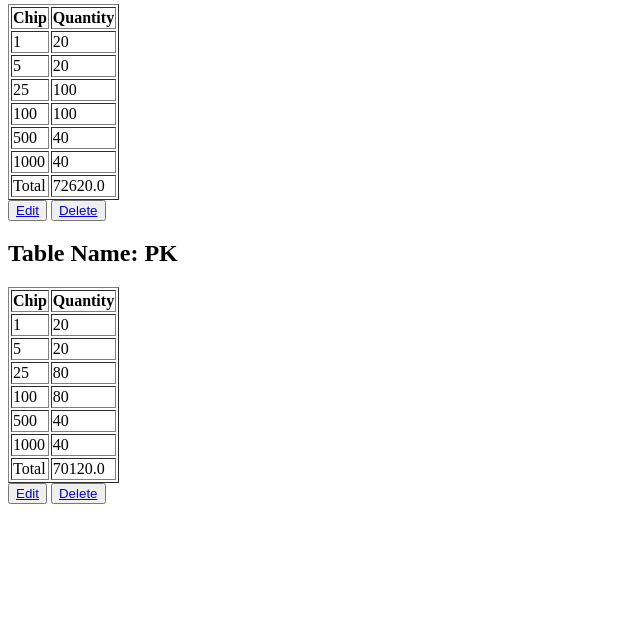
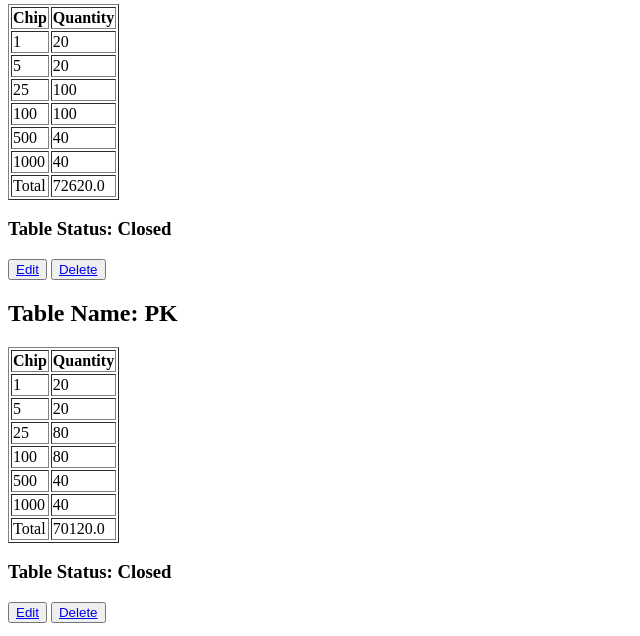
Before and after one commit to eldarikhachidze/CRM-with-python, a Django app: page /table/list/ in a window 1280 px wide. Shown: the part 164-800 px from the top of the page, without its empty margins (0-640 px from the left). Run offline with Django 5.2, Linux system fonts and the light colour scheme; data comes from the database, SQL or seed files in the repository; both versions use the stored data as it was after the commit.

Commit message:
add: close, open section"

```diff
--- a/table/templates/tables/all_tables.html
+++ b/table/templates/tables/all_tables.html
@@ -10,6 +10,7 @@
     {% if tables %}
     {% for table in tables %}
     <h2>Table Name: {{ table.name }}</h2>
+    <div>
         <table border="1" display="flex">
             <thead>
             <tr>
@@ -30,6 +31,8 @@
             </tr>
             </tbody>
         </table>
+        <h3>Table Status: {{ table.active|yesno:"Open,Closed" }}</h3>
+    </div>
     <div>
         <button><a href="{% url 'table_edit' table.id %}">Edit</a></button>
         <button><a href="{% url 'table_delete' table.id %}">Delete</a></button>
--- a/table/views.py
+++ b/table/views.py
@@ -1,5 +1,6 @@
 from django.shortcuts import render, redirect
 from django.contrib import messages
+from django.utils import timezone
 from chip.models import Chip
 from .models import Table
 
@@ -60,7 +61,7 @@ def table_delete(request, id):
 
 def table_edit(request, id):
     table = Table.objects.get(id=id)
-
+    date_edited = timezone.now()
     if request.method == 'POST':
         name = request.POST.get('name', '').upper()
         denominations = request.POST.getlist('denominations')
@@ -83,6 +84,7 @@ def table_edit(request, id):
         table.name = name
         table.open_flot = flot
         table.open_flot_total = sum([denomination * quantity for denomination, quantity in flot.items()])
+        table.date_edited = date_edited
         table.save()
         messages.success(request, 'Table updated successfully')
         print(f"Table updated: {name} with flot: {flot} and total: {sum([denomination * quantity for denomination, quantity in flot.items()])}")
```
Also changed, not shown: db.sqlite3. Lines whose indentation alone changed are shown as unchanged.
